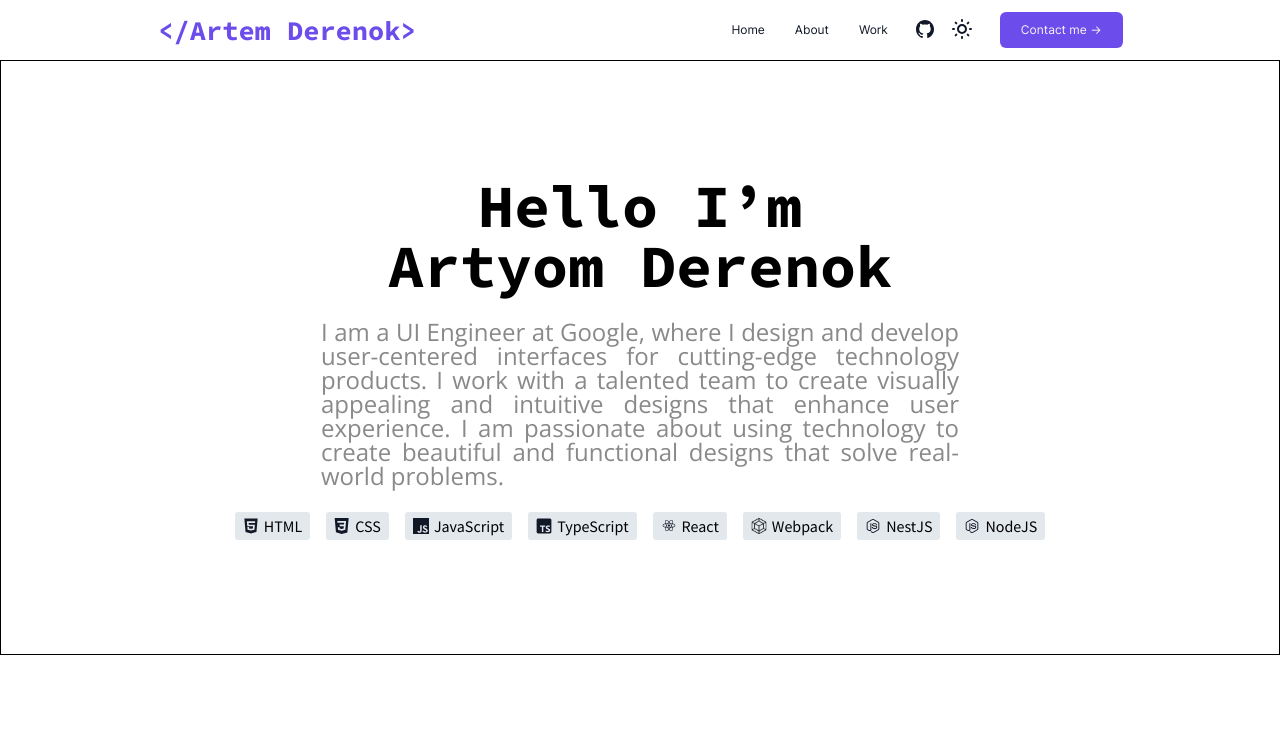
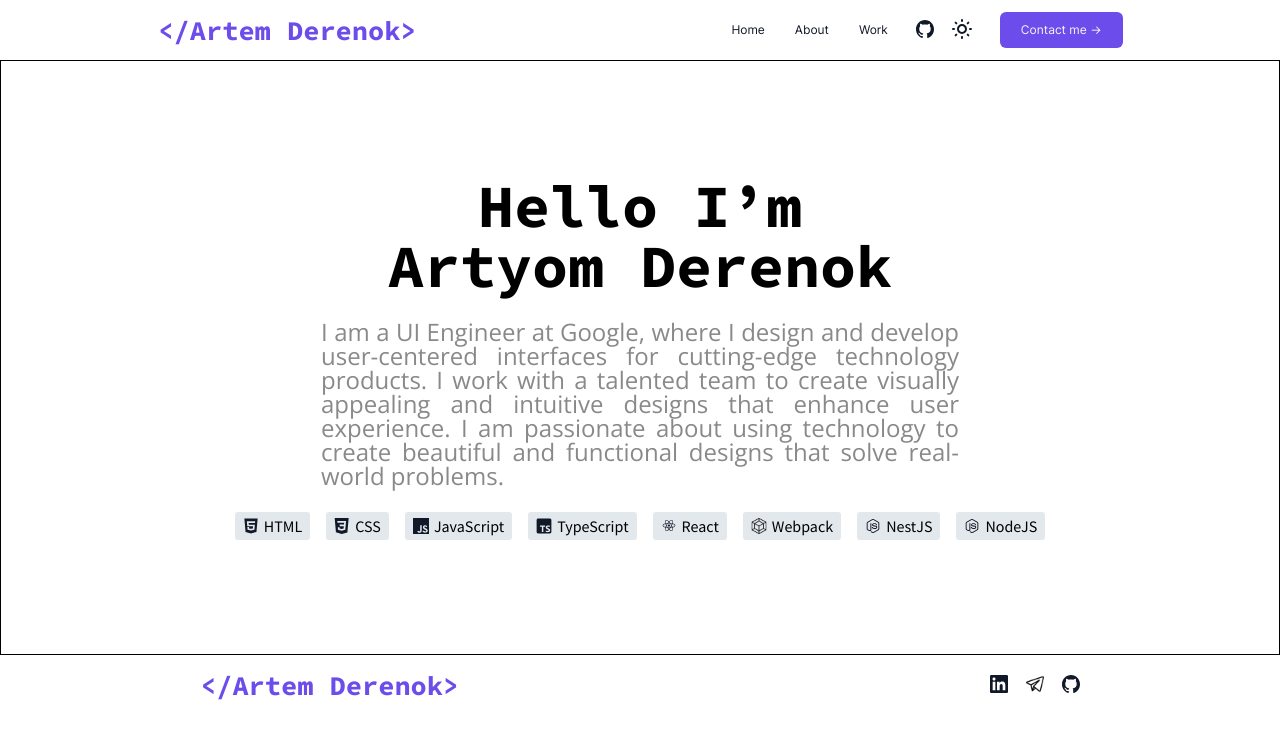
Before and after one commit to ArtemDerenok/my-portfolio, a React (Create React App) app: page / in a window 1280 px wide. Shown: the top 738 px of the page. Built offline with nearby package versions, Linux system fonts and the light colour scheme.

Commit message:
feat: add footer

```diff
--- a/src/App.tsx
+++ b/src/App.tsx
@@ -1,6 +1,7 @@
+import AboutSection from "./components/aboutSection/AboutSection";
+import Footer from "./components/footer/footer";
+import Header from "./components/header/Header";
 import styles from "./App.module.scss";
-import AboutSection from "./components/aboutSection/AboutSection";
-import Header from "./components/header/Header";
 
 const App = () => {
   return (
@@ -13,6 +14,7 @@ const App = () => {
           <AboutSection />
         </div>
       </section>
+      <Footer />
     </>
   );
 };
--- a/src/components/footer/footer.module.scss
+++ b/src/components/footer/footer.module.scss
@@ -0,0 +1,35 @@
+.footer {
+  max-width: 1440px;
+  margin: 0 auto;
+  display: flex;
+  flex-direction: row;
+  align-items: center;
+  justify-content: space-between;
+  height: 60px;
+  padding-left: 200px;
+  padding-right: 200px;
+
+  ul {
+    display: flex;
+    flex-direction: row;
+    gap: 18px;
+  }
+}
+
+@media (max-width: 991px) {
+  .footer {
+    width: 820px;
+  }
+}
+
+@media (max-width: 767px) {
+  .footer {
+    width: 100%;
+  }
+}
+
+@media (max-width: 575px) {
+  .footer {
+    width: 100%;
+  }
+}
--- a/src/components/footer/footer.tsx
+++ b/src/components/footer/footer.tsx
@@ -0,0 +1,35 @@
+import Link from "../link/Link";
+import Logo from "../logo/Logo";
+import linkedIcon from "../../assets/icons/linked.svg";
+import telegramIcon from "../../assets/icons/telegram.png";
+import githubIcon from "../../assets/icons/github.svg";
+import styles from "./footer.module.scss";
+
+const Footer = () => {
+  return (
+    <footer className={styles.footer}>
+      <Logo />
+      <ul>
+        <li>
+          <Link
+            img={linkedIcon}
+            href="https://www.linkedin.com/in/artem-derenok-78ba6823b?lipi=urn%3Ali%3Apage%3Ad_flagship3_profile_view_base_contact_details%3BgDz3JUnCS5ywuJw8WKJQcw%3D%3D"
+            alt="linkedIn"
+          />
+        </li>
+        <li>
+          <Link img={telegramIcon} href="https://t.me/ARTD95" alt="telegram" />
+        </li>
+        <li>
+          <Link
+            img={githubIcon}
+            href="https://github.com/ArtemDerenok"
+            alt="github"
+          />
+        </li>
+      </ul>
+    </footer>
+  );
+};
+
+export default Footer;
--- a/src/components/header/Header.tsx
+++ b/src/components/header/Header.tsx
@@ -15,7 +15,7 @@ const Header = () => {
         <div className={styles.header__boxTwo}>
           <Link
             img={gitHubImg}
-            src="https://github.com/ArtemDerenok"
+            href="https://github.com/ArtemDerenok"
             alt="github"
           />
           <DarkModeBtn />
--- a/src/components/link/Link.module.scss
+++ b/src/components/link/Link.module.scss
@@ -1,2 +1,6 @@
 .link {
+  img {
+    width: 18px;
+    height: 18px;
+  }
 }
--- a/src/components/link/Link.tsx
+++ b/src/components/link/Link.tsx
@@ -1,12 +1,14 @@
+import styles from "./Link.module.scss";
+
 interface ILink {
   img: string;
-  src: string;
+  href: string;
   alt: string;
 }
 
-const Link = ({ img, src, alt }: ILink) => {
+const Link = ({ img, href, alt }: ILink) => {
   return (
-    <a href={src}>
+    <a href={href} className={styles.link}>
       <img src={img} alt={alt} />
     </a>
   );
```
Also changed, not shown: src/assets/icons/linked.svg (added), src/assets/icons/telegram.png (added).
